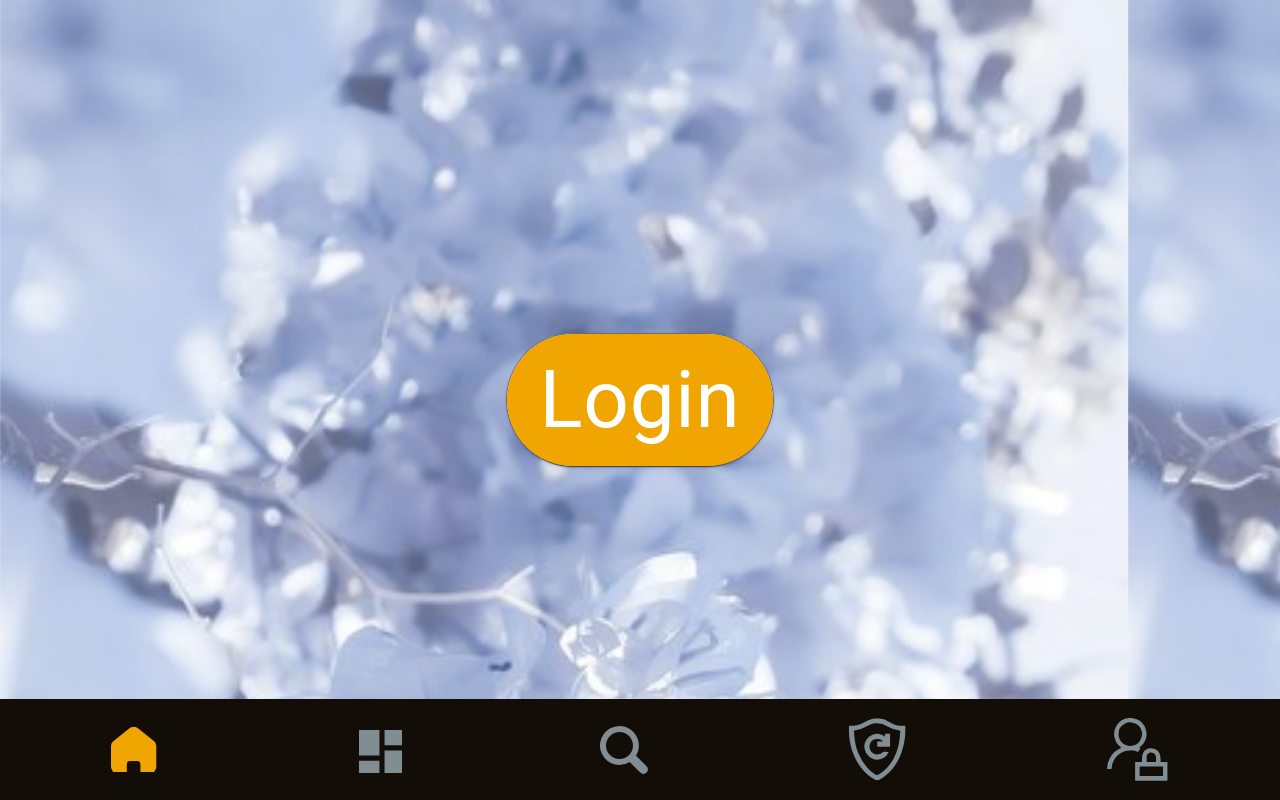
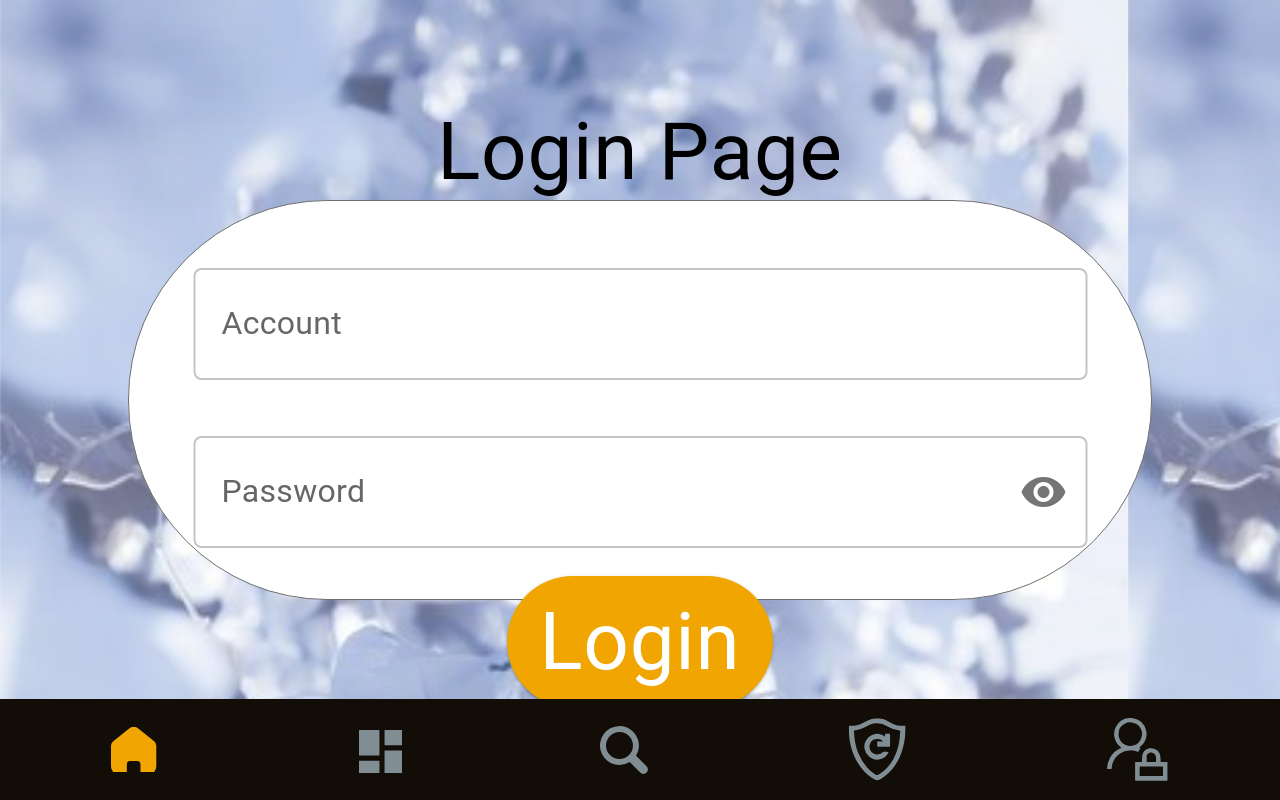
Before and after one commit to amkzdev/Perfume-Store-React-App, a React (Vite) app: page /login in a window 1280 px wide. Built offline with nearby package versions, Linux system fonts and the light colour scheme.

Commit message:
Add Inputs To Login Page

```diff
--- a/src/pages/Login/Login.tsx
+++ b/src/pages/Login/Login.tsx
@@ -1,10 +1,44 @@
-import React from 'react'
-import { Box, Button, Typography } from '@mui/material'
+import React, { useState } from 'react'
+import { Box, Button, Typography, FormControl, InputLabel, OutlinedInput, InputAdornment, IconButton } from '@mui/material'
+import Visibility from '@mui/icons-material/Visibility';
+import VisibilityOff from '@mui/icons-material/VisibilityOff';
 
 export const Login = () => {
+
+    const [showPassword, setShowPassword] = useState(false)
     return (
-        <Box sx={{ display: 'flex', alignItems: 'center', backgroundColor: 'white', borderRadius: 199, border: '1px solid #707070' }}>
+        <Box sx={{ display: 'flex', alignItems: 'center', flexDirection: 'column', justifyContent: 'center', backgroundColor: '#fff', borderRadius: '199px', border: '1px solid #707070', width: '80%', height: '50%', p: 8, boxSizing: 'border-box' }}>
 
+            <Typography fontSize={80} gutterBottom>Login Page</Typography>
+
+            <FormControl sx={{ m: 7, width: '50%', transform: 'scale(2)' }} variant="outlined" >
+                <InputLabel htmlFor="outlined-adornment-password" >Account</InputLabel>
+                <OutlinedInput
+                    id="outlined-adornment-username"
+                    label="Account"
+                />
+            </FormControl>
+
+            <FormControl sx={{ m: 7, width: '50%', transform: 'scale(2)' }} fullWidth variant="outlined">
+                <InputLabel htmlFor="outlined-adornment-password">Password</InputLabel>
+                <OutlinedInput
+                    id="outlined-adornment-password"
+                    type={showPassword ? 'text' : 'password'}
+                    endAdornment={
+                        <InputAdornment position="end">
+                            <IconButton
+                                aria-label="toggle password visibility"
+                                onClick={() => setShowPassword(!showPassword)}
+                                // onMouseDown={handleMouseDownPassword}
+                                edge="end"
+                            >
+                                {showPassword ? <VisibilityOff /> : <Visibility />}
+                            </IconButton>
+                        </InputAdornment>
+                    }
+                    label="Password"
+                />
+            </FormControl>
 
             <Button sx={{ background: '#F0A500', color: '#000', width: 'fit-content', borderRadius: 48, px: 4 }} variant='contained'>
                 <Typography fontSize={80} color={'white'}>Login</Typography>
```
